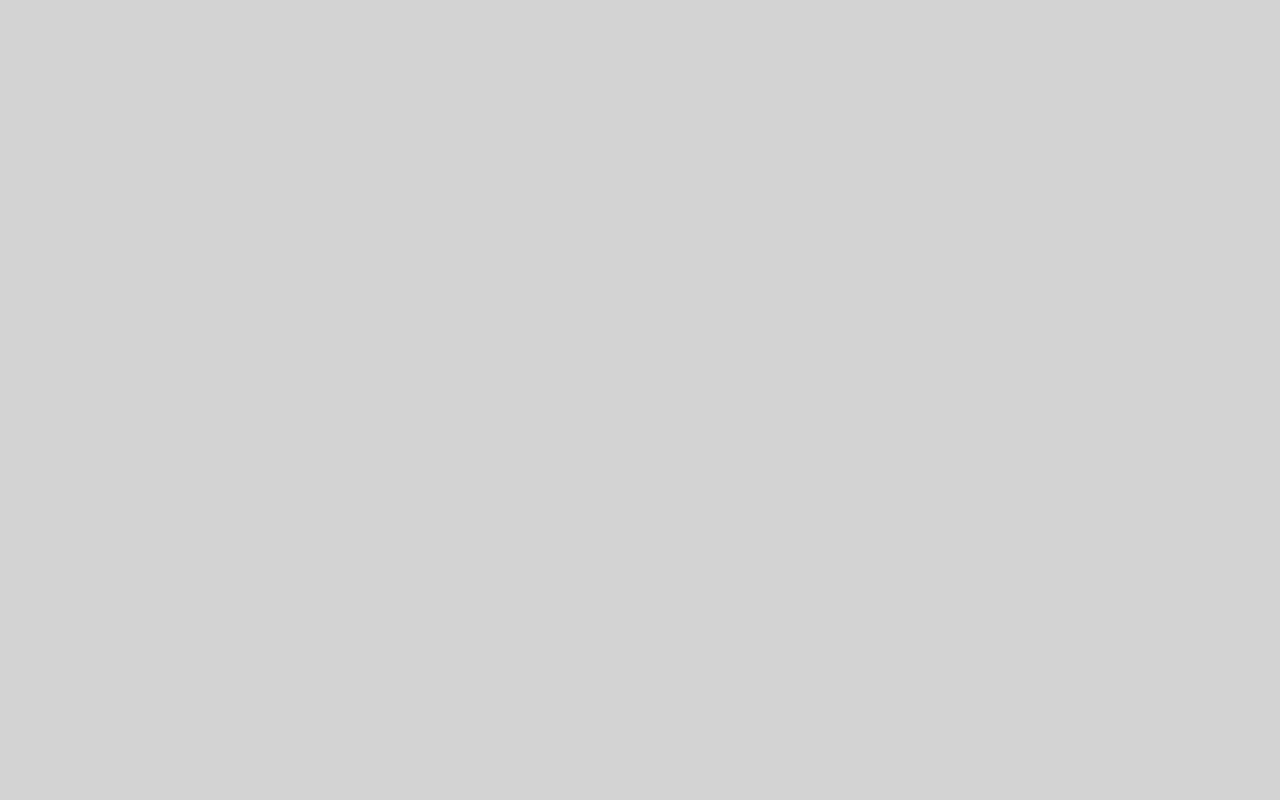
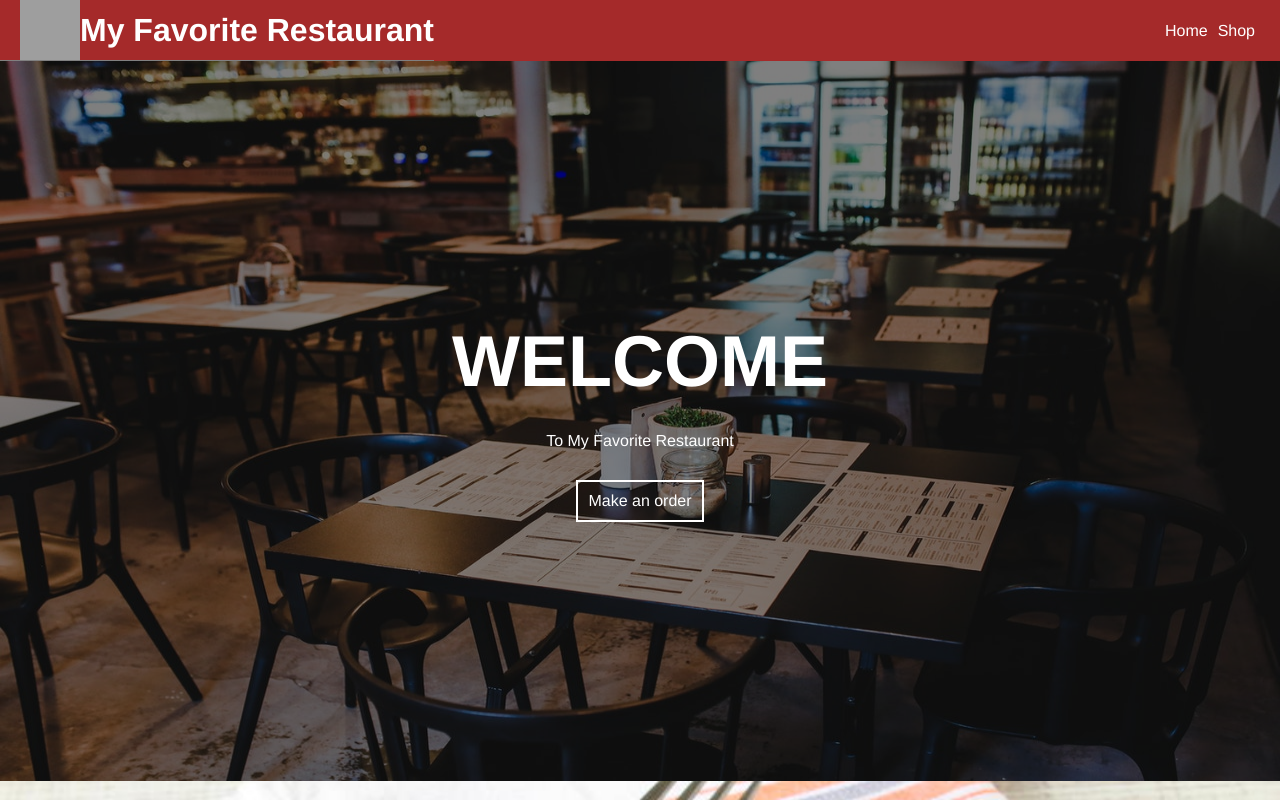
Before and after one commit to ZeraTheMant/react-js-restaurant, a React (Create React App) app: page / in a window 1280 px wide. Shown: the top 800 px of the page. Built offline with nearby package versions, Linux system fonts and the light colour scheme; grey boxes are pictures that could not be loaded.

Commit message:
routes fix

```diff
--- a/src/Routes.js
+++ b/src/Routes.js
@@ -7,8 +7,8 @@ const Routes = () => {
     return (
         <BrowserRouter basename={process.env.PUBLIC_URL}>
             <Switch>
-                <Route exact path="/react-js-restaurant/" component={App} />
-                <Route exact path="/shop" component={Shop} />
+                <Route exact path="/" component={App} />
+                <Route exact path="/react-js-restaurant/fdsfsdds" component={Shop} />
             </Switch>
         </BrowserRouter>
     )
```
